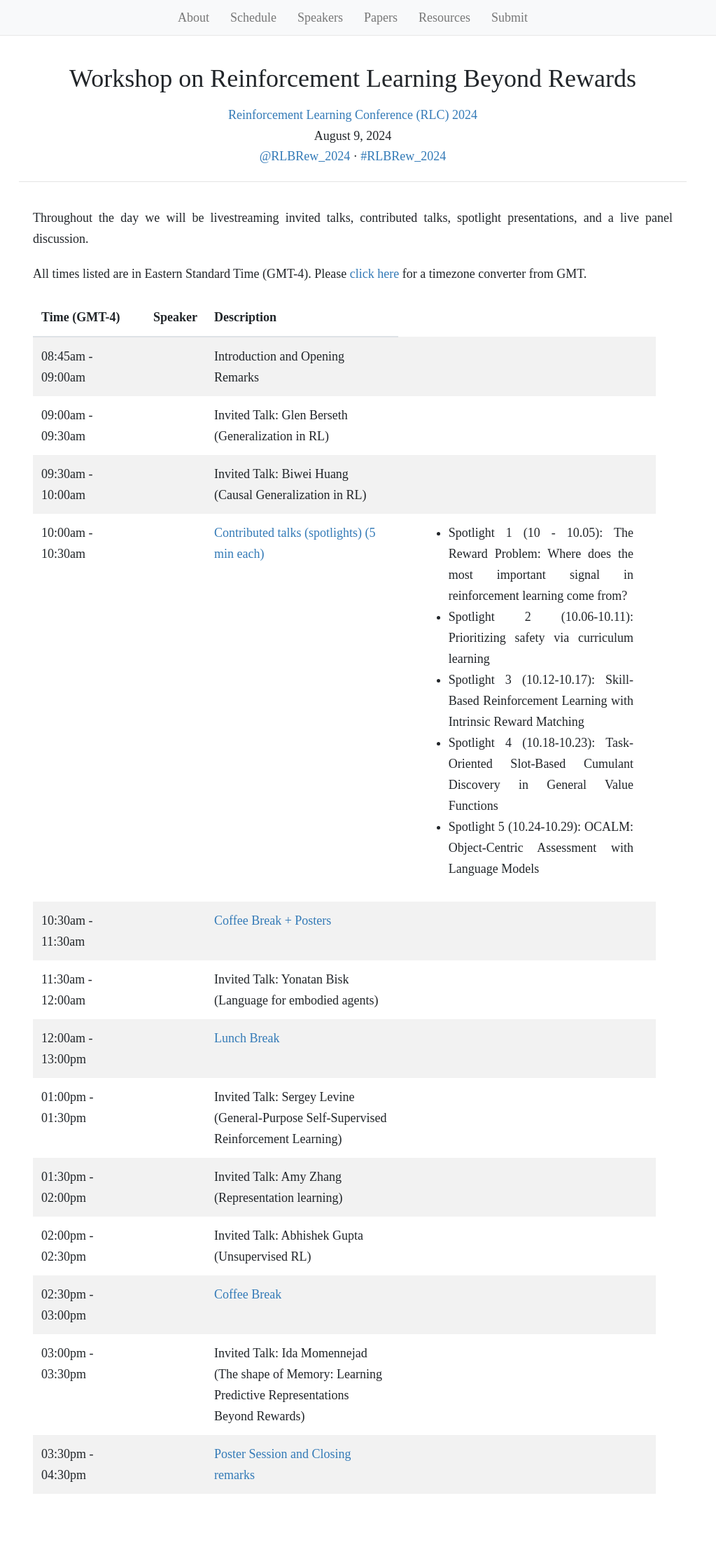
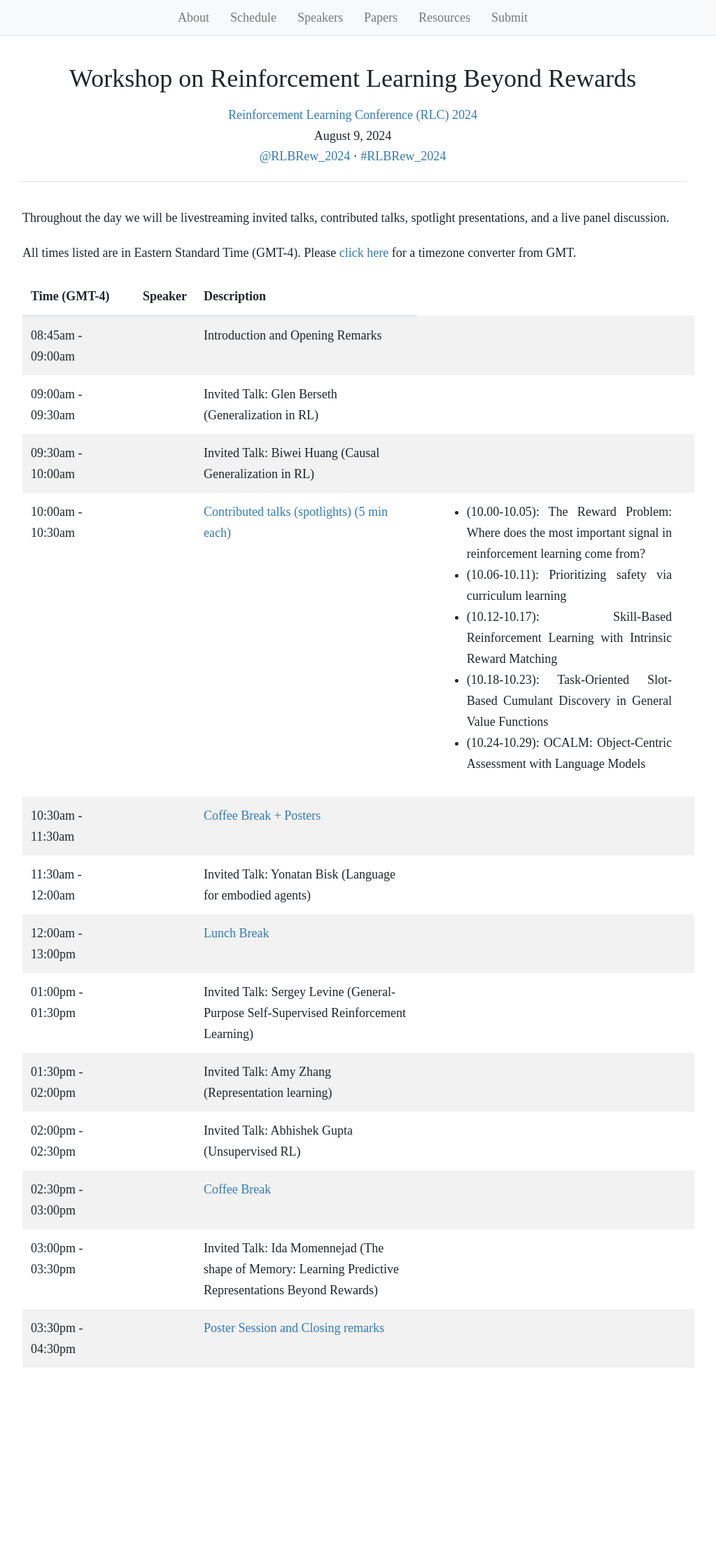
Before and after one commit to rlbrew-workshop/rlbrew-workshop.github.io, a Jekyll site: the page built from schedule.html, in a window 1280 px wide. Shown: the whole page at 70% size, without its empty margins (136-1159 px from the left). Built offline with Jekyll 4.4.1, drawn with Linux system fonts in a browser that asks for light colours; nearby versions of some CDN libraries; after the commit the page ends 2030 px from its top, so only the background shows below that.

Commit message:
Update schedule

```diff
--- a/css/style.css
+++ b/css/style.css
@@ -146,6 +146,10 @@ table {
   margin: 20px;
 }
 
+.schedule {
+  margin: 5px;
+}
+
 table .time {
   width: 160px;
 }
--- a/schedule.html
+++ b/schedule.html
@@ -3,7 +3,7 @@ layout: default
 ---
 
 
-<div class="row">
+<div class="schedule">
   <p>Throughout the day we will be livestreaming invited talks, contributed talks, spotlight presentations, and a live panel discussion.
 
   <p>All times listed are in Eastern Standard Time (GMT-4). Please <a href="https://www.timeanddate.com/worldclock/converter.html?iso=20200426T133000&p1=tz_gmt" target="_blank">click here</a> for a timezone converter from GMT.</p>
@@ -40,11 +40,11 @@ layout: default
         <td><a href="">Contributed talks (spotlights) (5 min each)</a></td>
         <td>
           <ul>
-            <li>Spotlight 1 (10 - 10.05): The Reward Problem: Where does the most important signal in reinforcement learning come from? </li>
-            <li>Spotlight 2 (10.06-10.11): Prioritizing safety via curriculum learning </li>
-            <li>Spotlight 3 (10.12-10.17): Skill-Based Reinforcement Learning with Intrinsic Reward Matching </li>
-            <li>Spotlight 4 (10.18-10.23): Task-Oriented Slot-Based Cumulant Discovery in General Value Functions </li>
-            <li>Spotlight 5 (10.24-10.29): OCALM: Object-Centric Assessment  with Language Models </li>
+            <li>(10.00-10.05): The Reward Problem: Where does the most important signal in reinforcement learning come from? </li>
+            <li>(10.06-10.11): Prioritizing safety via curriculum learning </li>
+            <li>(10.12-10.17): Skill-Based Reinforcement Learning with Intrinsic Reward Matching </li>
+            <li>(10.18-10.23): Task-Oriented Slot-Based Cumulant Discovery in General Value Functions </li>
+            <li>(10.24-10.29): OCALM: Object-Centric Assessment  with Language Models </li>
           </ul>
         </td>
         <td></td>
```
Also changed, not shown: 1 other file.
